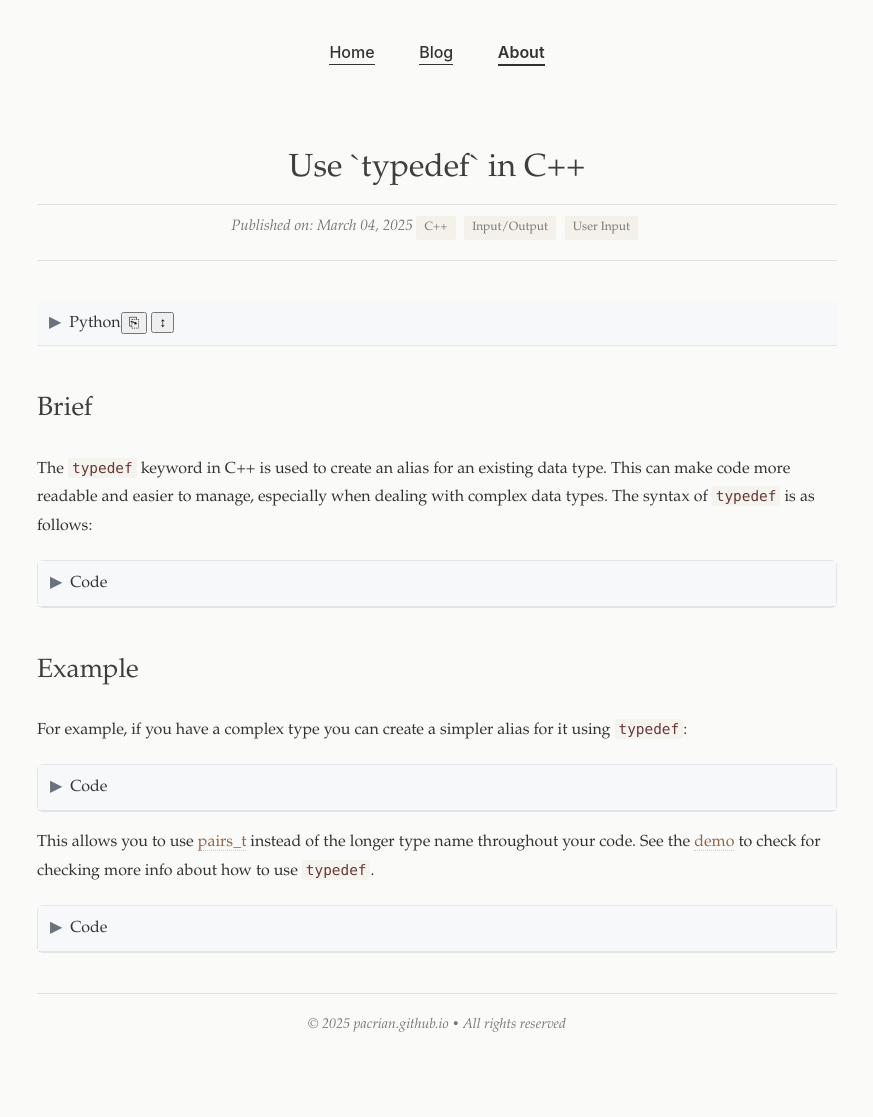
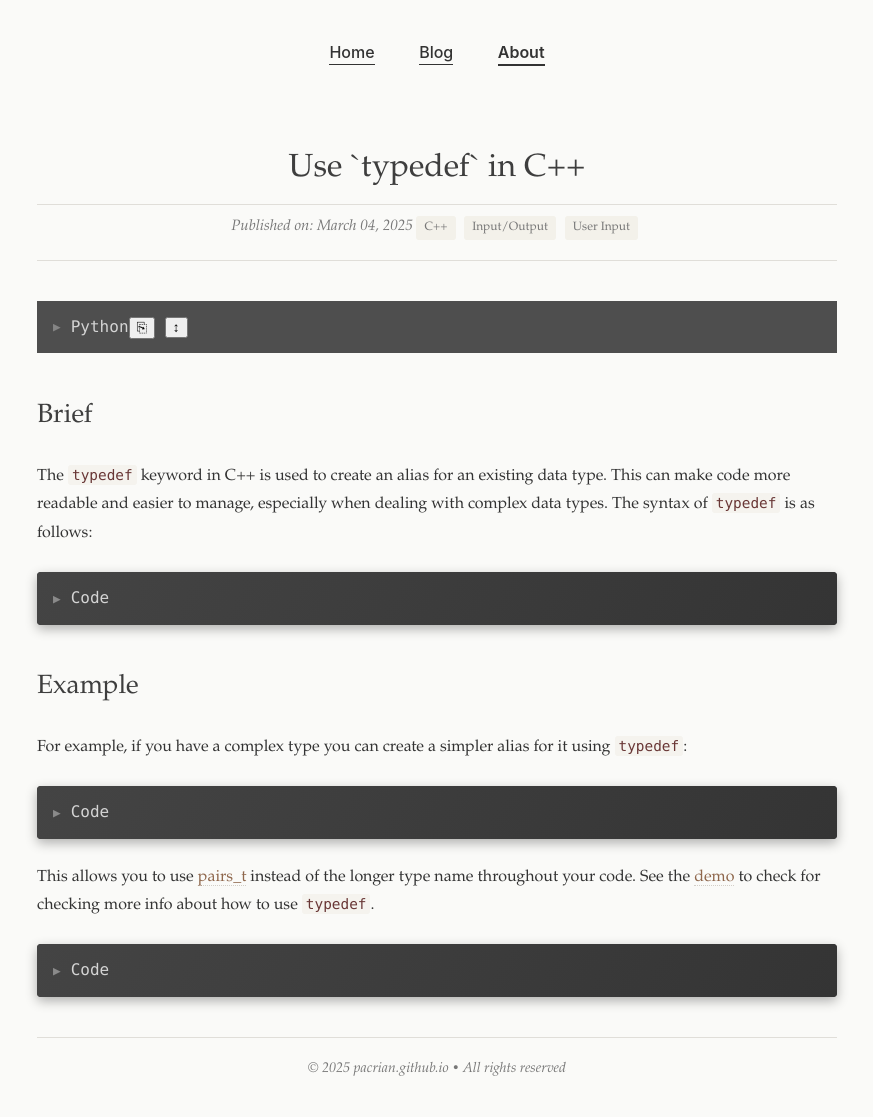
Before and after one commit to PACRian/pacrian.github.io, a Jekyll site: the page built from _tutorials/about_typedef.md, in a window 1280 px wide. Shown: the whole page, without its empty margins (203-1076 px from the left). Built offline with Jekyll 4.4.1, drawn with Linux system fonts in a browser that asks for light colours; before the commit the page ends 1073 px from its top, so only the background shows below that.

Commit message:
Refine code style (align with VsCode Style)

```diff
--- a/_includes/footer.html
+++ b/_includes/footer.html
@@ -1,14 +1,42 @@
 <!-- _includes/footer.html 添加样式 -->
 <script>
   // 在脚本前添加配置对象
-window.codeBlockSettings = {
-  defaultState: 'collapsed', // 或 'expanded'
-  showLanguage: true,
-  persistState: true,
-  animationSpeed: 300
-};
 
 document.addEventListener('DOMContentLoaded', function() {
+  // 添加语法高亮检测
+  function applyVSCodeTheme() {
+    document.querySelectorAll('.code-content code').forEach(code => {
+      code.innerHTML = code.innerHTML
+        .replace(/\b(function|class|let|const|var)\b/g, '<span class="keyword">$1</span>')
+        .replace(/(["'])(?:(?=(\\?))\2.)*?\1/g, '<span class="string">$&</span>')
+        .replace(/\/\/.*/g, '<span class="comment">$&</span>')
+        .replace(/\b(\d+)\b/g, '<span class="number">$1</span>');
+    });
+  }
+
+  // 修改后的折叠函数
+  function toggleCodeBlock(header) {
+    const content = header.nextElementSibling;
+    const isExpanding = !header.classList.contains('expanded');
+
+    header.classList.toggle('expanded');
+    content.style.maxHeight = isExpanding
+      ? `${content.scrollHeight + 32}px`  // 添加缓冲空间
+      : '0';
+
+    // 添加材质效果
+    if(isExpanding) {
+      content.style.opacity = '1';
+      content.style.filter = 'drop-shadow(0 4px 12px rgba(0, 0, 0, 0.5))';
+    } else {
+      content.style.opacity = '0.9';
+      content.style.filter = 'none';
+    }
+
+    // 应用语法高亮
+    if(isExpanding) applyVSCodeTheme();
+  }
+
   // 自动包装代码块
   document.querySelectorAll('pre > code').forEach(function(codeBlock) {
     const pre = codeBlock.parentElement;
--- a/_includes/head.html
+++ b/_includes/head.html
@@ -2,39 +2,62 @@
 <style>
     .code-collapse {
       position: relative;
-      margin: 1rem 0;
-      border: 1px solid #e1e4e8;
-      border-radius: 6px;
+      margin: 1.5rem 0;
+      background: rgba(30, 30, 30, 0.95); /* VS Code主背景色 */
+      border-radius: 4px;
+      box-shadow: 0 4px 12px rgba(0, 0, 0, 0.3);
+      overflow: hidden;
+      transition: all 0.3s ease;
     }
 
     .code-header {
       display: flex;
       align-items: center;
-      padding: 8px 12px;
-      background-color: #f6f8fa;
-      border-bottom: 1px solid #e1e4e8;
+      padding: 12px 16px;
+      background: rgba(60, 60, 60, 0.9); /* VS Code标题栏颜色 */
+      color: #d4d4d4; /* 文字颜色 */
+      font-family: 'Consolas', monospace;
       cursor: pointer;
       user-select: none;
+      transition: background 0.2s;
+    }
+
+    .code-header:hover {
+      background: rgba(90, 90, 90, 0.9);
     }
 
     .code-header::before {
       content: '▶';
-      display: inline-block;
-      margin-right: 8px;
+      font-size: 0.8em;
+      margin-right: 10px;
+      color: #858585;
       transition: transform 0.2s;
-      color: #6a737d;
     }
 
     .code-header.expanded::before {
       transform: rotate(90deg);
+      color: #3794ff; /* VS Code蓝色 */
     }
 
     /* Code-content */
     .code-content {
       max-height: 0;
       overflow: hidden;
-      transition: max-height 0.3s cubic-bezier(0.4, 0, 0.2, 1); /* 更平滑的过渡曲线 */
-      background-color: #f8f8f8; /* 增加背景色增强可视性 */
+      transition: max-height 0.3s cubic-bezier(0.23, 1, 0.32, 1); /* 更平滑的过渡曲线 */
+    }
+
+    .code-content pre {
+      margin: 0;
+      padding: 16px;
+      background: rgba(30, 30, 30, 0.98) !important; /* 强制深色背景 */
+    }
+
+    .code-content code {
+      font-family: 'Consolas', monospace;
+      font-size: 0.9em;
+      line-height: 1.5;
+      color: #d4d4d4; /* 基础代码颜色 */
+      background: transparent !important;
     }
 
     .code-content.code-expanded {
@@ -45,17 +68,11 @@
       border-radius: 0 0 6px 6px;
     }
 
-    /* 优化代码块内部样式 */
-    .code-content pre {
-      padding: 1rem;
-      margin: 0;
-      background: transparent !important; /* 防止语法高亮背景覆盖 */
-    }
-
-    .code-content code {
-      display: block;
-      white-space: pre-wrap; /* 允许代码换行 */
-      word-break: break-all;
-    }
-
+    /* VS Code语法高亮配色 */
+    .code-content .keyword { color: #569cd6; }       /* 关键字 */
+    .code-content .function { color: #dcdcaa; }     /* 函数 */
+    .code-content .string { color: #ce9178; }       /* 字符串 */
+    .code-content .comment { color: #6a9955; }      /* 注释 */
+    .code-content .number { color: #b5cea8; }       /* 数字 */
+    .code-content .class-name { color: #4ec9b0; }   /* 类名 */
     </style>
```
Also changed, not shown: other parts of _includes/footer.html (+15 -0 lines).
